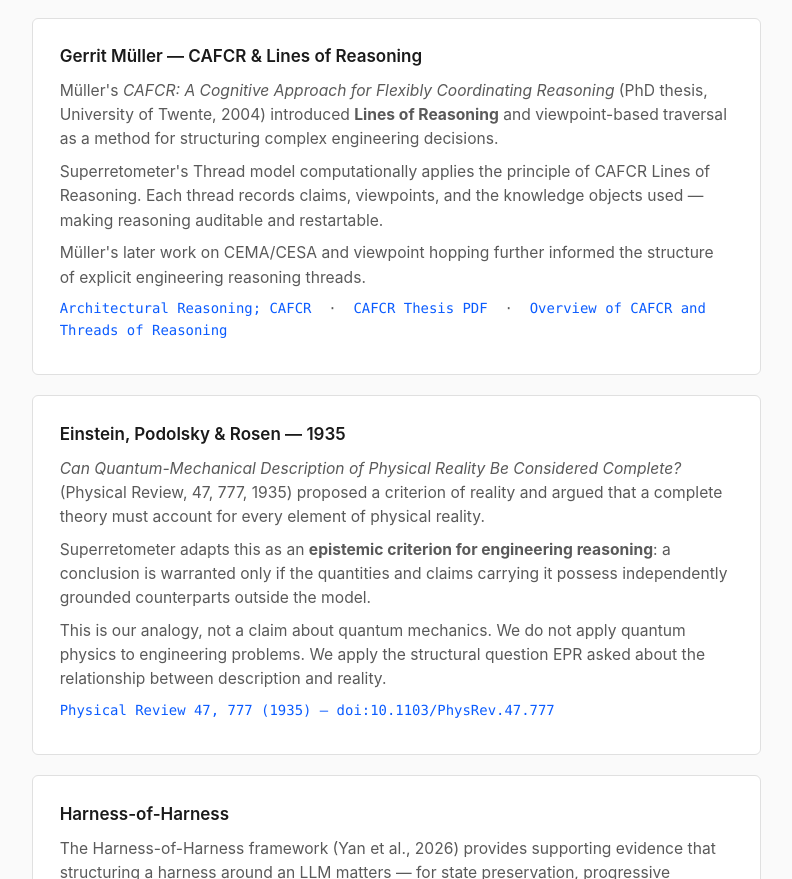
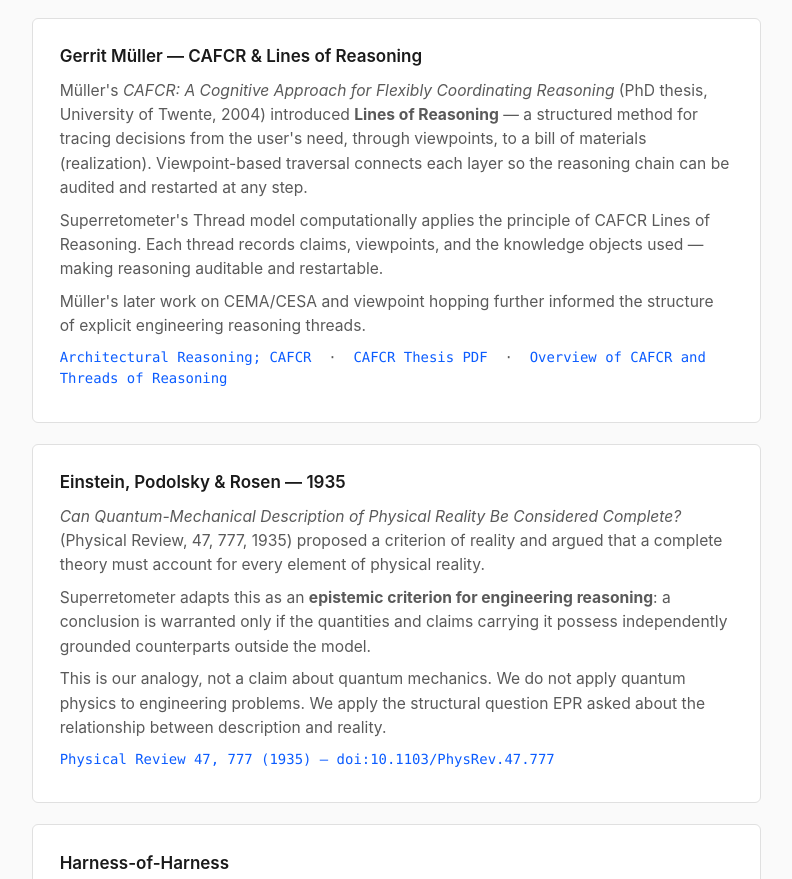
Before and after one commit to euthm/superretometer, a plain HTML site: page docs/index.html in a window 1280 px wide. Shown: the part 3199-4078 px from the top of the page, without its empty margins (244-1036 px from the left). Drawn offline with Linux system fonts and the light colour scheme.

Commit message:
website: clarify CAFCR traces user need → realization (BOM) (#6)
Co-authored-by: Egil Utheim <egiuth@techhappens.eu>

```diff
--- a/docs/index.html
+++ b/docs/index.html
@@ -173,8 +173,10 @@
         <p>
           Müller's <em>CAFCR: A Cognitive Approach for Flexibly Coordinating
           Reasoning</em> (PhD thesis, University of Twente, 2004) introduced
-          <strong>Lines of Reasoning</strong> and viewpoint-based traversal
-          as a method for structuring complex engineering decisions.
+          <strong>Lines of Reasoning</strong> — a structured method for tracing
+          decisions from the user's need, through viewpoints, to a bill of
+          materials (realization). Viewpoint-based traversal connects each
+          layer so the reasoning chain can be audited and restarted at any step.
         </p>
         <p>
           Superretometer's Thread model computationally applies the principle
```
